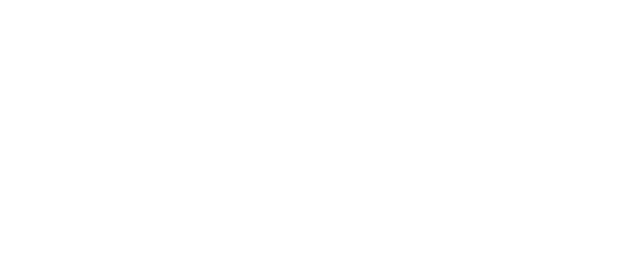
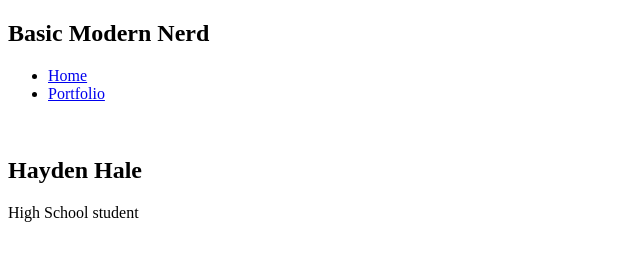
Before and after one commit to HaydenHale/HaydenHale.github.io, a plain HTML site: page index.html in a window 1280 px wide. Shown: the whole page, without its empty margins (0-640 px from the left). Drawn offline with Linux system fonts and the light colour scheme.

Commit message:
first commit

```diff
--- a/index.html
+++ b/index.html
@@ -1,13 +1,42 @@
 <!DOCTYPE html>
 <html>
   <head>
-    <title>CHANGE ME</title>
+    <title>Basic Modern Nerd</title>
+    <!--<link rel="stylesheet" href="style.css" />-->
   </head>
 
   <body>
     <!-- All content goes here -->
     <div id="all-contents">
+      <nav>
+        <h1>Basic Modern Nerd</h1>
+        <ul id="nav-ul">
+           <li class="nav-li">
+            <a href="index.html">Home</a>
+          </li>
+          <li class="nav-li">
+              <a href="portfolio.html">Portfolio</a>
+          </li>
+        </ul>
+      </nav>
 
+      <main>
+        <!-- Sidbar section -->
+        <div class="sidebar">
+          <img class="sidebar-img" scr="images/german-shepherd.jpg">
+        </div>
+
+        <!-- Content section -->
+        <div class="content">
+          <h2> Hayden Hale</h2>
+          <p>High School student</p>
+
+          <!-- Interests-->
+
+
+        </div>
+
+      </main>
     </div>
   </body>
 </html>
```
Also changed, not shown: images/german-shepherd.jpg (added).
